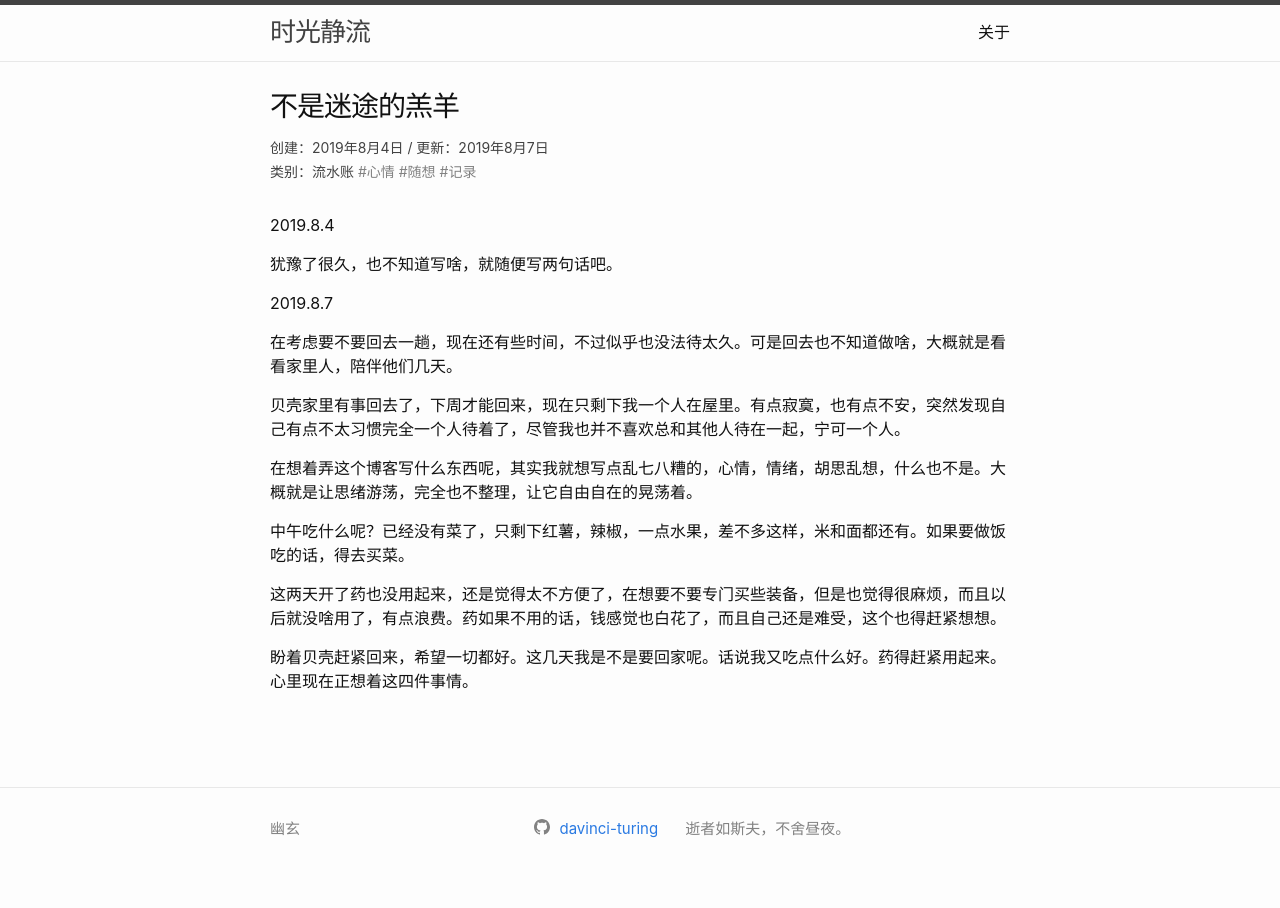
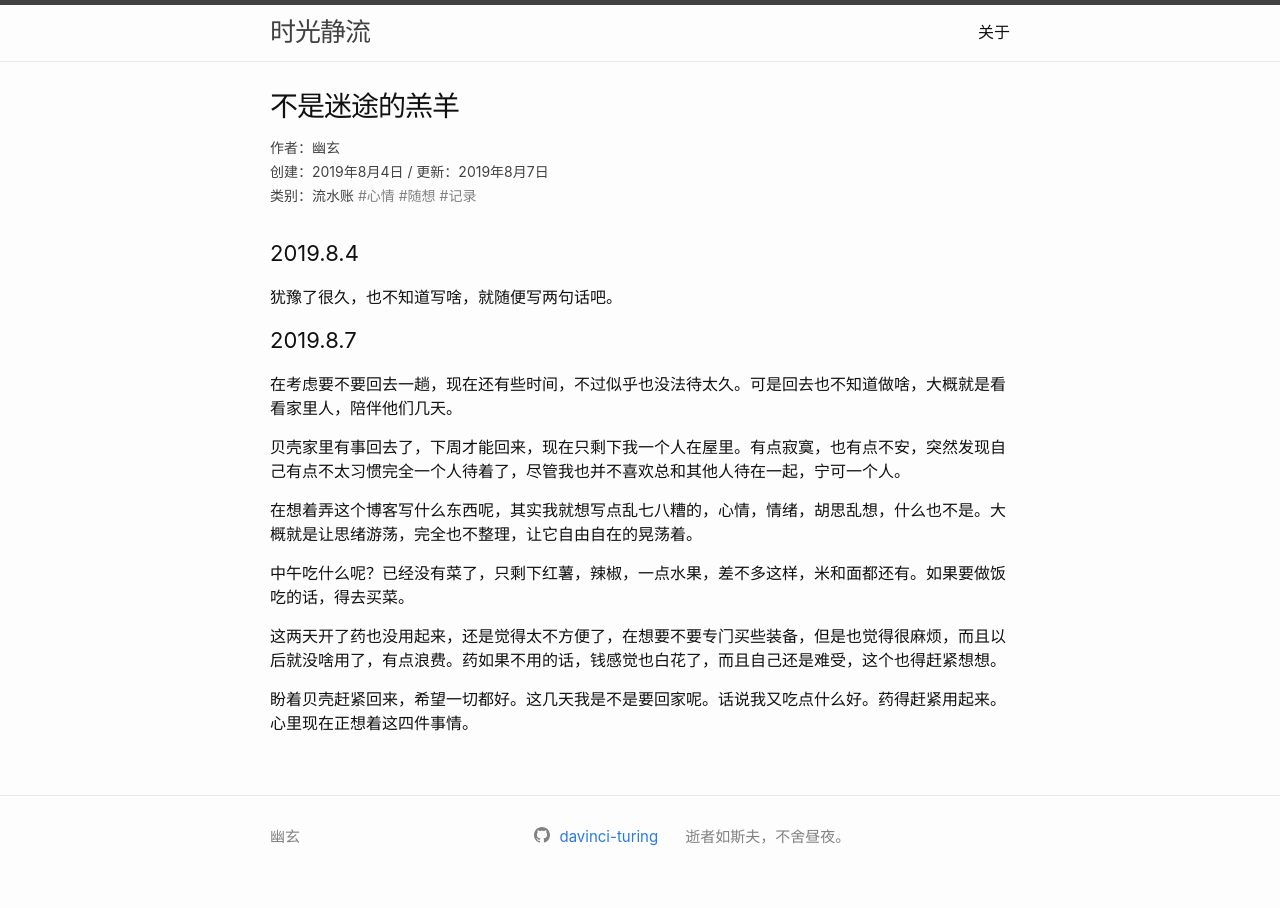
Before and after one commit to davinci-turing/davinci-turing.github.io, a Jekyll site: the page built from _posts/2019-08-04-no-idea-what-to-write.markdown, in a window 1280 px wide. Built offline with Jekyll 4.4.1, drawn with Linux system fonts in a browser that asks for light colours.

Commit message:
Minor modification of existing post contents.

```diff
--- a/_posts/2019-08-03-the-end.markdown
+++ b/_posts/2019-08-03-the-end.markdown
@@ -2,11 +2,11 @@
 layout: post
 title:  "结束"
 date:   2019-08-03 23:11:00 +0800
-date_update: 2019-08-07 12:36:00 +0800
+date_update: 2019-08-07 17:20:00 +0800
 categories: 流水账
 ---
 
-要想有新的开始，首先要旧的结束。
+要想有新的开始，首先要将旧的结束。
 
 git: use ssh key
 
--- a/_posts/2019-08-04-no-idea-what-to-write.markdown
+++ b/_posts/2019-08-04-no-idea-what-to-write.markdown
@@ -2,16 +2,17 @@
 layout: post
 title:  "不是迷途的羔羊"
 date:   2019-08-04 21:30:00 +0800
-date_update: 2019-08-07 00:00:00 +0800
+date_update: 2019-08-07 17:20:00 +0800
 categories: 流水账
 tags: [心情,随想,记录]
+author: 幽玄
 ---
 
-#### 2019.8.4
+## 2019.8.4
 
 犹豫了很久，也不知道写啥，就随便写两句话吧。
 
-#### 2019.8.7
+## 2019.8.7
 
 在考虑要不要回去一趟，现在还有些时间，不过似乎也没法待太久。可是回去也不知道做啥，大概就是看看家里人，陪伴他们几天。
 
```
